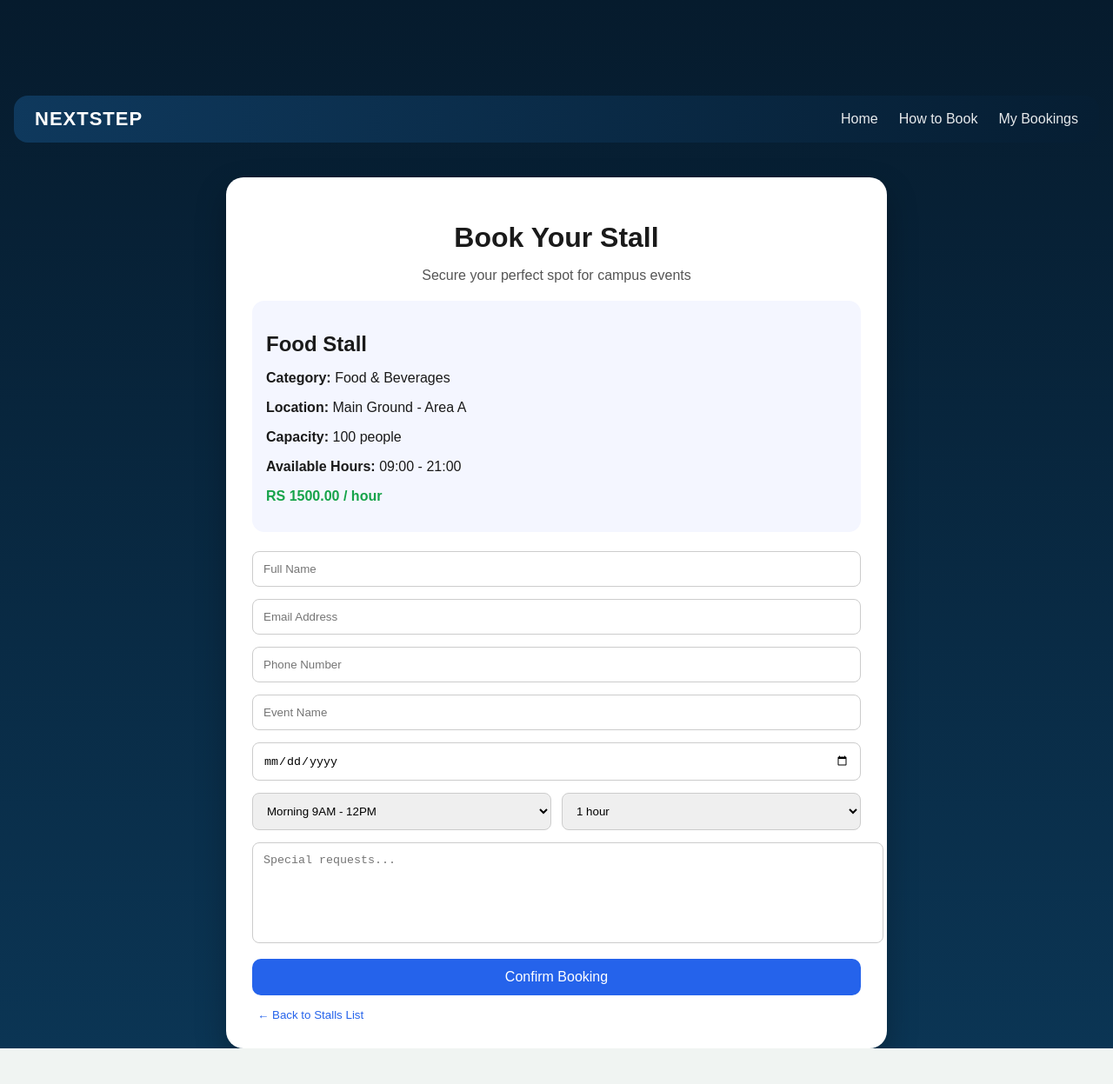
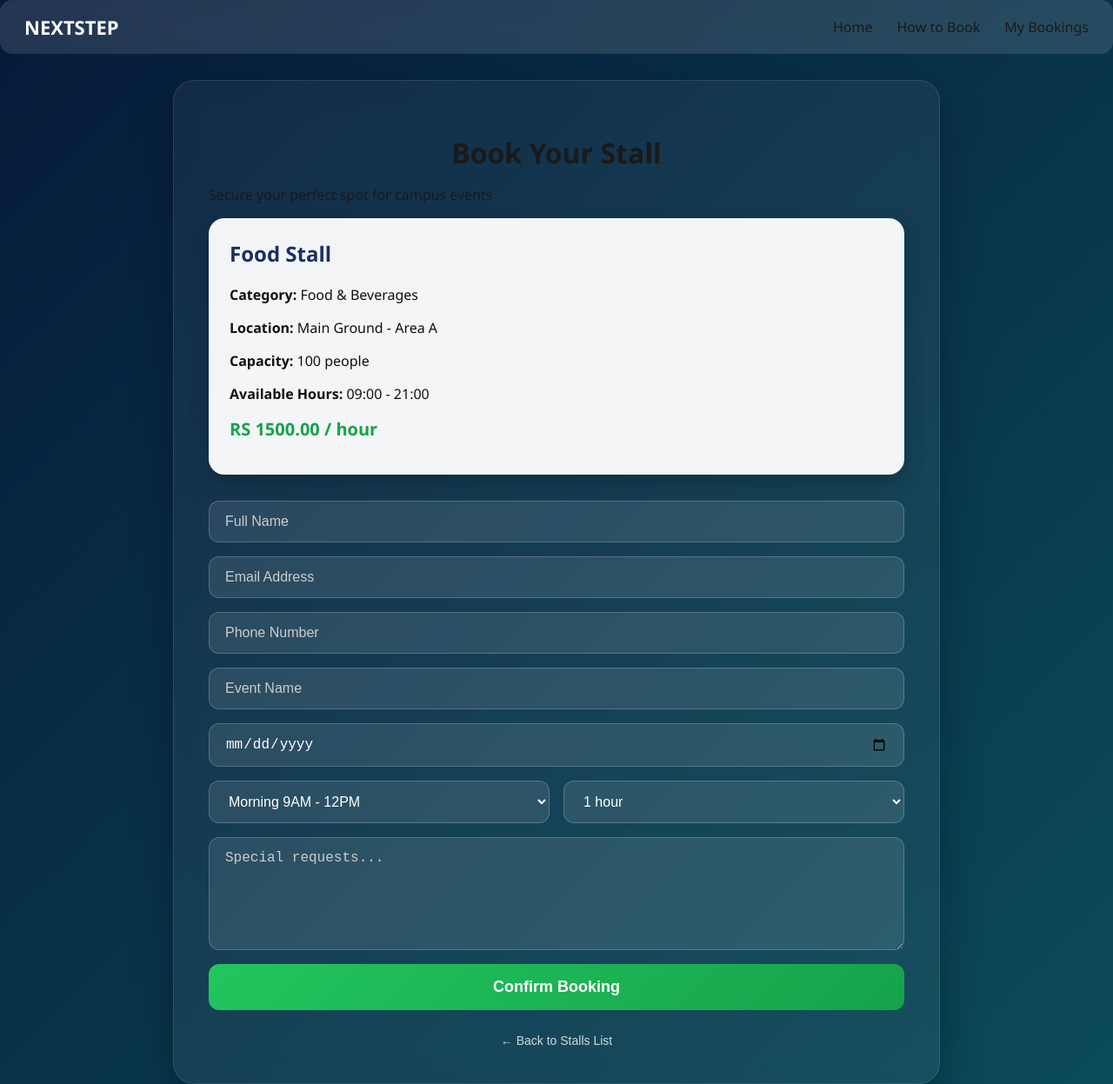
Before and after one commit to sudeesharavisara2-sys/nextstep-frontend, a React (Vite) app: page /stalls/book in a window 1280 px wide. Shown: the whole page at 87% size. Before the commit the page ends 1206 px from the top, so only its background shows below. Built offline with nearby package versions, Linux system fonts and the light colour scheme; sample sign-in values are in the browser's storage.

Commit message:
modified:   src/components/stallbooking/StallBooking.css & StallBooking.css

```diff
--- a/src/components/stallbooking/StallBooking.css
+++ b/src/components/stallbooking/StallBooking.css
@@ -1,120 +1,30 @@
-/* ===============================
-   STALL HOME LAYOUT – FINAL
-   =============================== */
+/* =====================================
+   GLOBAL BACKGROUND & RESET
+===================================== */
+body {
+  margin: 0;
+  font-family: 'Segoe UI', Roboto, Helvetica, Arial, sans-serif;
+  background: linear-gradient(135deg, #061a3a, #0b4b5a);
+  min-height: 100vh;
+}
 
+/* =====================================
+   MAIN LAYOUT
+===================================== */
 .stall-home-layout {
   display: flex;
   min-height: 100vh;
-  width: 100%;
-  background: linear-gradient(135deg, #061a3a 0%, #0b4b5a 100%);
+  background: linear-gradient(135deg, #061a3a, #0b4b5a);
 }
 
-/* ===== LEFT SIDEBAR ===== */
-/* NOTE: Sidebar already rendered in JSX */
-.stall-home-layout .sidebar {
-  width: 260px;
-  background: linear-gradient(180deg, #1b2f6b, #10224d);
-  padding: 25px 20px;
-  box-sizing: border-box;
-}
-
-/* ===== RIGHT CONTENT AREA ===== */
-.stall-home-page {
-  flex: 1;
-  background: linear-gradient(135deg, #061a3a, #0b4b5a);
-  padding: 60px;
-  color: #ffffff;
-  box-sizing: border-box;
-}
-
-/* ===== TITLE ===== */
-.stall-home-page h1 {
-  text-align: center;
-  font-size: 42px;
-  margin-bottom: 12px;
-}
-
-.stall-home-page .subtitle {
-  text-align: center;
-  font-size: 16px;
-  opacity: 0.9;
-  margin-bottom: 30px;
-}
-
-/* ===== ACTION BUTTONS ===== */
-.stall-home-page .action-buttons {
-  display: flex;
-  justify-content: center;
-  gap: 20px;
-  margin-bottom: 60px;
-}
-
-.stall-home-page .action-buttons button {
-  padding: 14px 34px;
-  border-radius: 999px;
-  font-size: 16px;
-  cursor: pointer;
-  border: none;
-}
-
-.stall-home-page .action-buttons button:first-child {
-  background: linear-gradient(135deg, #22c55e, #16a34a);
-  color: #ffffff;
-  box-shadow: 0 10px 25px rgba(34,197,94,0.4);
-}
-
-.stall-home-page .action-buttons button:last-child {
-  background: transparent;
-  color: #ffffff;
-  border: 2px solid rgba(255,255,255,0.5);
-}
-
-/* ===== INFO CARDS ===== */
-.stall-home-page .info-cards {
-  display: flex;
-  height:220px;
-  padding:20px;
-  height:auto;
-  gap: 30px;
-}
-
-/* ===== SINGLE CARD ===== */
-.stall-home-page .info-cards .card {
+/* =====================================
+   SIDEBAR (NextStepSidebar)
+===================================== */
+.nextstep-sidebar {
+  position: sticky;
+  top: 20px;
+  height: calc(100vh - 40px);
   width: 280px;
-  background: rgba(255,255,255,0.12);
-  backdrop-filter: blur(12px);
-  border-radius: 22px;
-  padding: 30px;
-  text-align: center;
-  box-shadow: 0 25px 50px rgba(0,0,0,0.35);
-}
-
-/* ===== RESPONSIVE ===== */
-@media (max-width: 900px) {
-  .stall-home-layout {
-    flex-direction: column;
-  }
-
-  .stall-home-layout .sidebar {
-    width: 100%;
-  }
-
-  .stall-home-page {
-    padding: 30px;
-  }
-
-  .stall-home-page .info-cards {
-    flex-direction: column;
-    align-items: center;
-  }
-}
-/* ===============================
-   NEXTSTEP SIDEBAR – FINAL UI
-   =============================== */
-
-.nextstep-sidebar {
-  width: 280px;
-  min-height: calc(100vh - 40px);
   margin: 20px;
   padding: 30px 22px;
   background: linear-gradient(180deg, #223b78, #1a2f63);
@@ -122,19 +32,18 @@
   display: flex;
   flex-direction: column;
   box-shadow: 0 30px 60px rgba(0, 0, 0, 0.4);
+  z-index: 100;
 }
 
-/* ===== LOGO ===== */
 .nextstep-logo {
   text-align: center;
   font-size: 26px;
   font-weight: 700;
   letter-spacing: 3px;
-  color: #ffffff;
+  color: #fff;
   margin-bottom: 32px;
 }
 
-/* ===== MENU ===== */
 .nextstep-menu {
   display: flex;
   flex-direction: column;
@@ -142,420 +51,293 @@
 }
 
 .nextstep-menu button {
-  background: rgba(8, 18, 38, 0.12);
-  color: #ffffff;
+  background: rgba(255, 255, 255, 0.08);
+  color: #fff;
   border: none;
   padding: 14px 18px;
   border-radius: 16px;
   font-size: 15px;
   text-align: left;
   cursor: pointer;
-  transition: background 0.2s ease;
+  transition: 0.3s;
 }
 
 .nextstep-menu button:hover {
-  background: rgba(22, 28, 66, 0.22);
+  background: rgba(255, 255, 255, 0.18);
 }
 
-/* ===== ACTIVE (Home look in screenshot) ===== */
-.nextstep-menu button:first-child {
-  background: rgba(16, 13, 75, 0.28);
-}
-
-/* ===== LOGOUT ===== */
 .nextstep-logout {
   margin-top: auto;
   background: #ff4d4f;
-  color: #ffffff;
+  color: #fff;
   border: none;
   border-radius: 18px;
   padding: 14px;
   font-size: 16px;
   font-weight: 600;
   cursor: pointer;
-  box-shadow: 0 12px 25px rgba(255, 77, 79, 0.45);
 }
 
-.nextstep-logout:hover {
-  background: #ff6668;
+/* =====================================
+   RIGHT CONTENT AREA
+===================================== */
+.stall-home-page {
+  flex: 1;
+  padding: 40px;
+  height: 100vh;
+  overflow-y: auto;
+  color: #fff;
 }
 
-.available-stalls-page .info-cards {
-  display: grid;
-  grid-template-columns: repeat(3, minmax(260px, 1fr));
-  gap: 24px;
-}
-.available-stalls-page .info-card {
-  background: #ffffff;
-  border-radius: 16px;
-  padding: 16px;
-  height: auto;
-  min-height: unset;
-  box-shadow: 0 10px 25px rgba(0, 0, 0, 0.12);
-}
-
-/* =========================
-   AVAILABLE STALLS NAVBAR
-   ========================= */
-
-.available-stalls-page .top-navbar {
+/* =====================================
+   TOP NAVBAR
+===================================== */
+.top-navbar {
   display: flex;
   justify-content: space-between;
-  align-items: right;
+  align-items: center;
   padding: 16px 28px;
   margin-bottom: 30px;
-
   background: rgba(255, 255, 255, 0.12);
   backdrop-filter: blur(10px);
   border-radius: 14px;
 }
 
-.available-stalls-page .nav-logo {
+.nav-logo {
   font-size: 22px;
   font-weight: 700;
-  color: #ffffff;
-  letter-spacing: 1px;
+  color: #fff;
 }
 
-.available-stalls-page .nav-links span {
+.nav-links span {
   margin-left: 28px;
-  color: #ffffff;
+  cursor: pointer;
   font-weight: 500;
+  transition: color 0.3s;
+}
+
+.nav-links span:hover, .nav-links span.active {
+  color: #22c55e;
+}
+
+/* =====================================
+   BOOKING CARDS & BOXES
+===================================== */
+.booking-card {
+  background: rgba(255, 255, 255, 0.05);
+  backdrop-filter: blur(15px);
+  padding: 40px;
+  border-radius: 24px;
+  max-width: 800px;
+  margin: 0 auto;
+  box-shadow: 0 20px 50px rgba(0,0,0,0.3);
+  border: 1px solid rgba(255,255,255,0.1);
+}
+
+.booking-card h1 {
+  font-size: 32px;
+  text-align: center;
+  margin-bottom: 8px;
+}
+
+.stall-info-box {
+  background: rgba(255, 255, 255, 0.95);
+  color: #111;
+  padding: 24px;
+  border-radius: 18px;
+  margin-bottom: 30px;
+  box-shadow: 0 10px 25px rgba(0,0,0,0.2);
+}
+
+.stall-info-box h2 {
+  margin-top: 0;
+  color: #1a2f63;
+}
+
+/* =====================================
+   FORM STYLING
+===================================== */
+.booking-form {
+  display: flex;
+  flex-direction: column;
+  gap: 16px;
+}
+
+.booking-form input,
+.booking-form select,
+.booking-form textarea {
+  padding: 14px 18px;
+  border-radius: 12px;
+  border: 1px solid rgba(255,255,255,0.2);
+  background: rgba(255,255,255,0.1);
+  color: #fff;
+  font-size: 16px;
+}
+
+.booking-form input::placeholder,
+.booking-form textarea::placeholder {
+  color: #ccc;
+}
+
+.booking-form select option {
+  background: #0b4b5a;
+  color: #fff;
+}
+
+.booking-form .row {
+  display: grid;
+  grid-template-columns: 1fr 1fr;
+  gap: 16px;
+}
+
+.booking-form textarea {
+  height: 100px;
+  resize: vertical;
+}
+
+/* =====================================
+   BUTTONS
+===================================== */
+.confirm-btn {
+  background: linear-gradient(135deg, #22c55e, #16a34a);
+  color: #fff;
+  border: none;
+  padding: 16px;
+  border-radius: 12px;
+  font-size: 18px;
+  font-weight: 700;
+  cursor: pointer;
+  transition: transform 0.2s;
+}
+
+.confirm-btn:hover {
+  transform: translateY(-2px);
+  filter: brightness(1.1);
+}
+
+.back-btn {
+  background: transparent;
+  color: #fff;
+  border: none;
+  cursor: pointer;
+  font-size: 14px;
+  margin-top: 10px;
+  opacity: 0.8;
+}
+
+.back-btn:hover {
+  opacity: 1;
+  text-decoration: underline;
+}
+
+.delete-btn {
+  background: #ff4d4f;
+  color: white;
+  border: none;
+  padding: 8px 16px;
+  border-radius: 8px;
   cursor: pointer;
 }
 
-.available-stalls-page .nav-links span:hover {
-  text-decoration: underline;
-}
-/* ==============================
-   AVAILABLE STALLS – CENTER TEXT
-   ============================== */
-
-.available-stalls-page .stall-subtitle,
-.available-stalls-page .stall-count {
-  text-align: center;
+.edit-btn {
+  background: #1a2f63;
+  color: white;
+  border: none;
+  padding: 8px 16px;
+  border-radius: 8px;
+  margin-right: 10px;
+  cursor: pointer;
 }
 
-.available-stalls-page .info-cards {
-  display: grid;
-  grid-template-columns: repeat(3, minmax(260px, 1fr));
-  gap: 28px;
+.action-row {
+  margin-top: 15px;
+  display: flex;
 }
 
-/* CARD */
-.available-stalls-page .info-card {
-  background: #ffffff;
-  border-radius: 18px;
-  overflow: hidden;
-  box-shadow: 0 12px 30px rgba(0, 0, 0, 0.15);
+/* =====================================
+   AVAILABLE STALLS GRID
+===================================== */
+.info-cards {
+  display: grid;
+  grid-template-columns: repeat(auto-fill, minmax(300px, 1fr));
+  gap: 25px;
 }
 
-/* TOP PURPLE HEADER */
-.available-stalls-page .card-image {
-  height: 90px;
+.info-card {
+  background: #fff;
+  border-radius: 20px;
+  overflow: hidden;
+  color: #333;
+  transition: transform 0.3s;
+}
+
+.info-card:hover {
+  transform: translateY(-10px);
+}
+
+.card-image {
+  height: 100px;
   background: linear-gradient(135deg, #6f7bf7, #7b5bbd);
   display: flex;
   align-items: center;
   justify-content: center;
-}
-
-.available-stalls-page .card-image h3 {
-  color: #fff;
-  font-size: 18px;
-  font-weight: 600;
-  margin: 0;
-}
-
-/* BODY */
-.available-stalls-page .card-body {
-  padding: 18px;
-  text-align: center;
-}
-
-.available-stalls-page .tag {
-  display: inline-block;
-  background: #eef2ff;
-  color: #4f46e5;
-  padding: 4px 12px;
-  border-radius: 999px;
-  font-size: 12px;
-  margin-bottom: 10px;
-}
-
-.available-stalls-page .desc {
-  font-size: 14px;
-  color: #555;
-  margin-bottom: 14px;
-}
-
-/* DETAILS */
-.available-stalls-page .meta div {
-  font-size: 13px;
-  color: #333;
-  margin-bottom: 4px;
-}
-
-/* PRICE */
-.available-stalls-page .price {
-  margin: 14px 0;
-  font-weight: 700;
-  color: #16a34a;
-}
-
-/* BUTTON */
-.available-stalls-page .primary-btn {
-  background: #2563eb;
-  color: #fff;
-  border: none;
-  padding: 10px 18px;
-  border-radius: 10px;
-  cursor: pointer;
-}
-
-/* ===== PAGE BACKGROUND (Dashboard style) ===== */
-.stall-booking-wrapper {
-  min-height: 100vh;
-  background: linear-gradient(135deg, #061a3a 0%, #0b4b5a 100%);
-  padding-bottom: 60px;
-}
-
-/* ===== TOP NAVBAR ===== */
-.top-navbar {
-  max-width: 1100px;
-  margin: 30px auto;
-  padding: 14px 24px;
-  background: rgba(255, 255, 255, 0.08);
-  border-radius: 14px;
-  display: flex;
-  justify-content: space-between;
-  align-items: center;
   color: #fff;
 }
 
-.nav-logo {
-  font-size: 22px;
-  font-weight: 700;
-  letter-spacing: 1px;
+.card-body {
+  padding: 20px;
 }
 
-.nav-links span {
-  margin-left: 24px;
-  cursor: pointer;
-  font-weight: 500;
-  opacity: 0.9;
+.price {
+  font-size: 20px;
+  font-weight: 800;
+  color: #16a34a;
+  margin: 15px 0;
 }
 
-.nav-links span:hover {
-  opacity: 1;
-  text-decoration: underline;
-}
-
-/* ===== BOOKING CARD ===== */
-.booking-card {
-  max-width: 700px;
-  margin: 40px auto;
-  background: #ffffff;
-  border-radius: 20px;
-  padding: 30px;
-  box-shadow: 0 15px 35px rgba(0, 0, 0, 0.25);
-}
-
-.booking-card h1 {
-  text-align: center;
-  margin-bottom: 6px;
-}
-
-.booking-card .subtitle {
-  text-align: center;
-  color: #555;
-  margin-bottom: 20px;
-}
-
-/* ===== STALL INFO ===== */
-.stall-info-box {
-  background: #f4f6ff;
-  border-radius: 14px;
-  padding: 16px;
-  margin-bottom: 22px;
-}
-
-.stall-info-box h2 {
-  margin-bottom: 8px;
-}
-
-.stall-info-box .price {
-  color: #16a34a;
-  font-weight: 700;
-  margin-top: 8px;
-}
-
-/* ===== FORM ===== */
-.booking-form input,
-.booking-form select,
-.booking-form textarea {
-  width: 100%;
-  padding: 12px;
-  margin-bottom: 14px;
-  border-radius: 8px;
-  border: 1px solid #ccc;
-}
-
-.booking-form textarea {
-  resize: none;
-  height: 90px;
-}
-
-.booking-form .row {
-  display: flex;
-  gap: 12px;
-}
-
-/* ===== BUTTONS ===== */
-.confirm-btn {
-  width: 100%;
-  background: #2563eb;
-  color: #fff;
-  padding: 12px;
-  border-radius: 10px;
-  border: none;
-  font-size: 16px;
-  cursor: pointer;
-}
-
-.confirm-btn:hover {
-  background: #1d4ed8;
-}
-
-.back-btn {
-  margin-top: 14px;
-  background: none;
-  border: none;
-  color: #2563eb;
-  cursor: pointer;
-}
-.dark-bg {
-  min-height: 100vh;
-  background: linear-gradient(180deg, #021b33, #04324f);
-  padding-top: 90px; /* navbar space */
-}
-
-.action-row {
-  display: flex;
-  gap: 12px;
-  margin-top: 10px;
-}
-
-.edit-btn {
-  background: #2563eb;
-  color: white;
-  padding: 6px 14px;
-  border-radius: 6px;
-}
-
-.delete-btn {
-  background: #dc2626;
-  color: white;
-  padding: 6px 14px;
-  border-radius: 6px;
-}
-.top-navbar {
-  background: linear-gradient(
-    90deg,
-    rgba(15, 58, 95, 0.95),
-    rgba(6, 30, 51, 0.95)
-  );
-  border-radius: 16px;
-}
-/* ===============================
-   BOOK STALL PAGE BACKGROUND
-   =============================== */
-.stall-booking-page {
-  min-height: 100vh;
-  background: linear-gradient(180deg, #061b2d, #0b3554);
-
-  display: flex;
-  flex-direction: column;
-  align-items: center;      /* horizontal center */
-}
-
-/* navbar gap */
-.stall-booking-page .top-navbar {
-  width: 100%;
-  max-width: 1200px;
-  margin-top: 20px;
-  margin-bottom: 40px;
-}
-
-/* BOOKING CARD CENTER */
-.booking-card {
-  margin: 0 auto;           /* IMPORTANT */
-}
-
-/* ===== HOW TO BOOK PAGE ===== */
-
+/* =====================================
+   HOW TO BOOK STEPS
+===================================== */
 .howto-steps {
-  margin-top: 30px;
   display: flex;
   flex-direction: column;
   gap: 20px;
+  margin-bottom: 30px;
 }
 
 .howto-step {
-  background: #f4f7ff;
-  padding: 18px 22px;
-  border-radius: 14px;
-  border-left: 6px solid #2b63f1;
+  background: rgba(255,255,255,0.1);
+  padding: 20px;
+  border-radius: 15px;
+  border-left: 5px solid #22c55e;
 }
 
 .howto-step h3 {
-  margin-bottom: 6px;
-  color: #1e2a3a;
+  margin-top: 0;
+  color: #22c55e;
 }
 
-.howto-step p {
-  margin: 0;
-  color: #4a5568;
-  line-height: 1.6;
+/* =====================================
+   RESPONSIVE
+===================================== */
+@media (max-width: 900px) {
+  .stall-home-layout {
+    flex-direction: column;
+  }
+
+  .nextstep-sidebar {
+    position: relative;
+    width: calc(100% - 40px);
+    height: auto;
+    margin: 20px;
+  }
+
+  .stall-home-page {
+    height: auto;
+    padding: 20px;
+  }
+
+  .booking-form .row {
+    grid-template-columns: 1fr;
+  }
 }
-
-/* Navbar active link */
-.top-navbar .nav-links .active {
-  color: #ffffff;
-  font-weight: 600;
-  text-decoration: underline;
-}
-
-
-
-/* Sidebar එක පැත්තකින් තියන්න Layout එක හදමු */
-.stall-home-layout {
-  display: flex;
-  flex-direction: row; /* Sidebar සහ Content එක ළඟින් තබයි */
-  align-items: flex-start;
-  background: #061a3a;
-  overflow: hidden;
-}
-
-/* Sidebar එක Scroll වෙන්නේ නැති වෙන්න fixed කරන්න */
-.nextstep-sidebar {
-  position: sticky;
-  top: 20px;
-  height: calc(100vh - 40px);
-  min-width: 280px; /* Sidebar එක කුඩා වීම වළක්වයි */
-}
-
-/* Content Area එකට ඉතිරි ඉඩ ලබා දීම */
-.stall-home-page {
-  flex: 1;
-  padding: 40px !important;
-  height: 100vh;
-  overflow-y: auto; /* Content එක විතරක් scroll වෙයි */
-}
-
-/* Grid එක හරියටම පේළියට 3 බැගින් එන්න */
-.available-stalls-page .info-cards {
-  display: grid;
-  grid-template-columns: repeat(auto-fill, minmax(300px, 1fr));
-  gap: 30px;
-  padding-bottom: 50px;
-}
```
Also changed, not shown: src/components/stallbooking/AvailableStalls.jsx (+2 -12 lines).
